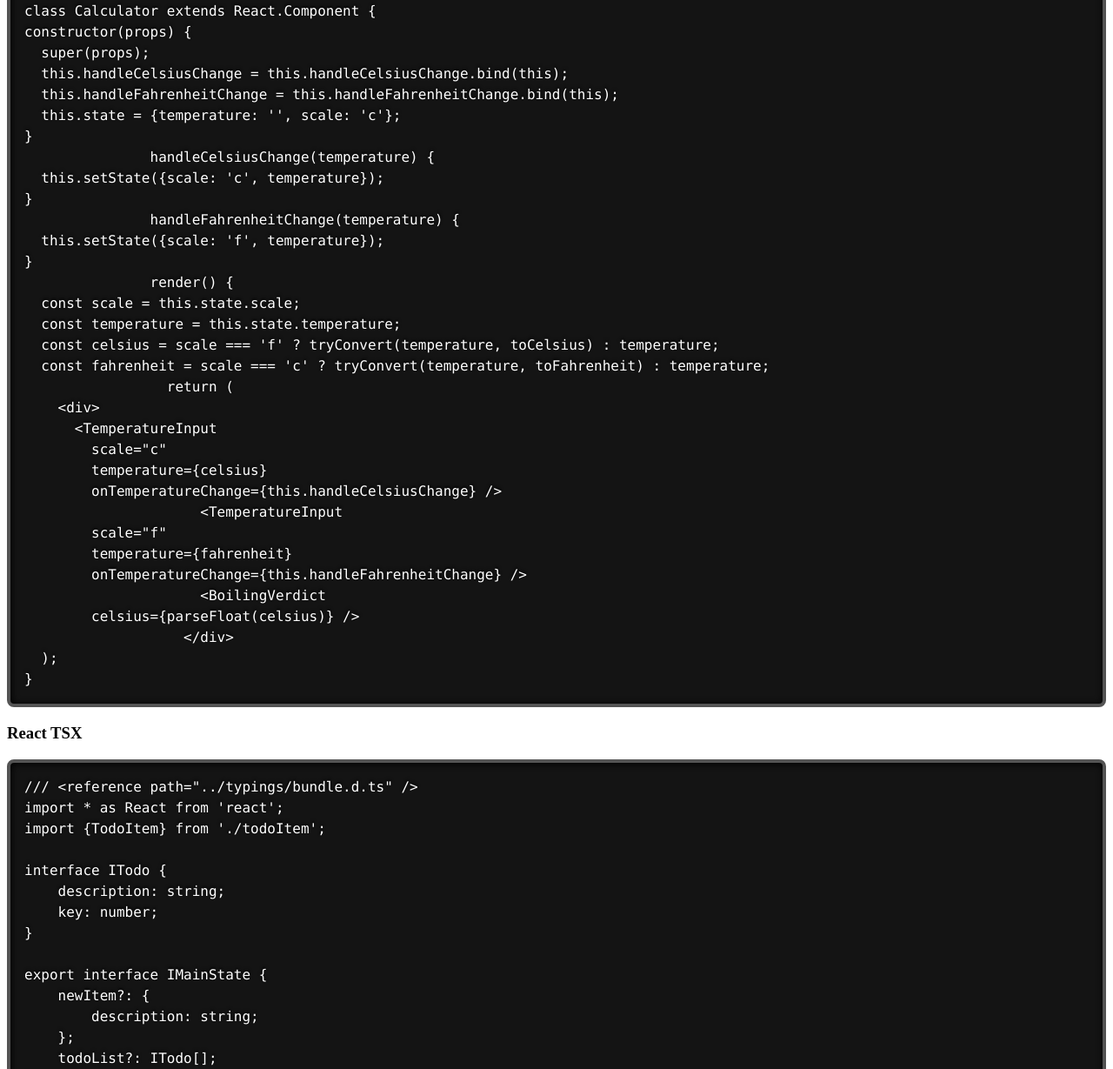
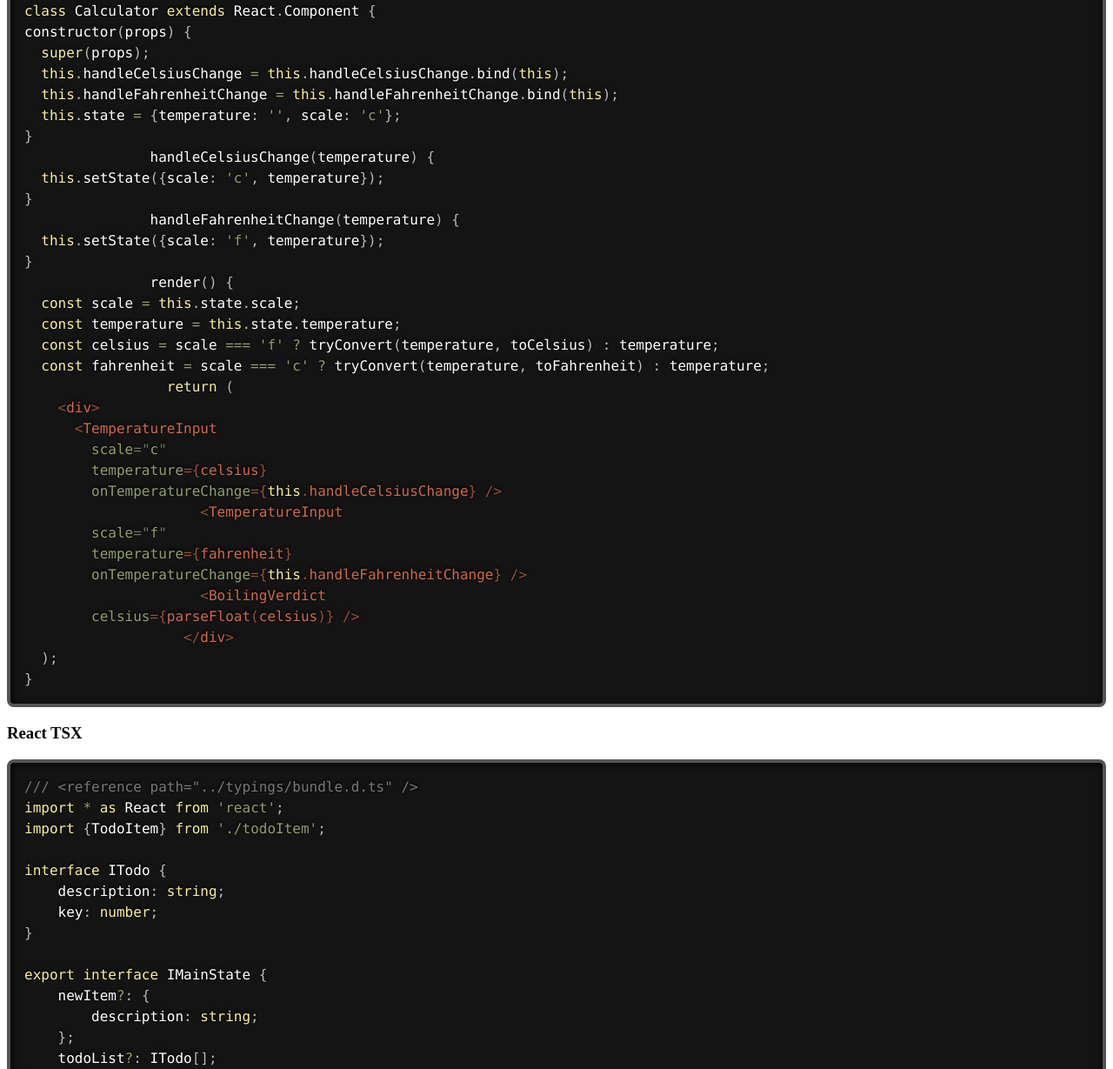
Before and after one commit to youjenli/youjenli.github.io, a website: page syntax-highlight.html in a window 1280 px wide. Shown: the part 6268-7497 px from the top of the page at 87% size. Drawn offline with Linux system fonts and the light colour scheme.

Commit message:
參考 prismjs 官方設定修好 React JSX 和 React TSX 的問題

```diff
--- a/syntax-highlight.html
+++ b/syntax-highlight.html
@@ -243,7 +243,7 @@ database=localhost
 dbuser=mkyong</code></pre>
 
         <h3>React JSX</h3>
-        <pre><code class="language-ReactJSX">class Calculator extends React.Component {
+        <pre><code class="language-jsx">class Calculator extends React.Component {
 constructor(props) {
   super(props);
   this.handleCelsiusChange = this.handleCelsiusChange.bind(this);
@@ -278,7 +278,7 @@ constructor(props) {
 }</code></pre>
 
         <h3>React TSX</h3>
-        <pre><code class="language-ReactTSX">/// &lt;reference path=&quot;../typings/bundle.d.ts&quot; /&gt;
+        <pre><code class="language-tsx">/// &lt;reference path=&quot;../typings/bundle.d.ts&quot; /&gt;
 import * as React from 'react';
 import {TodoItem} from './todoItem';
 
```
